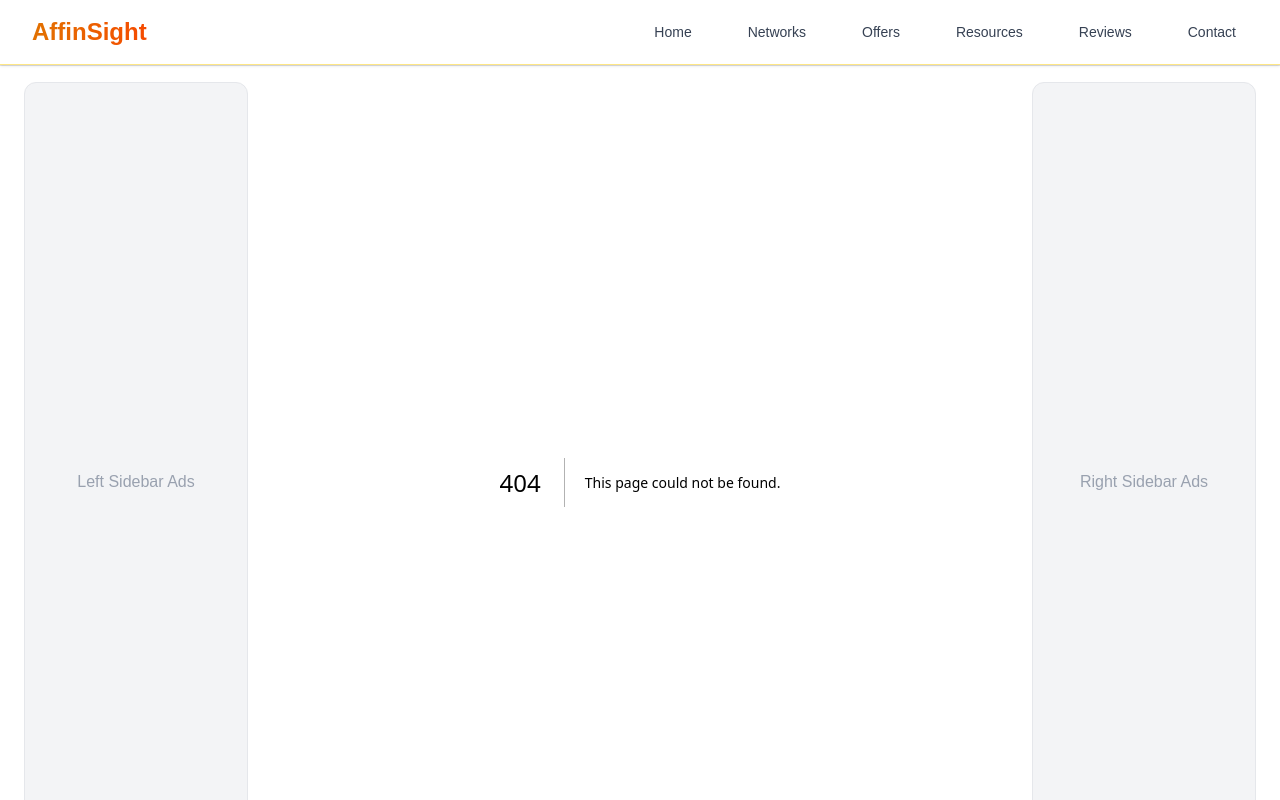
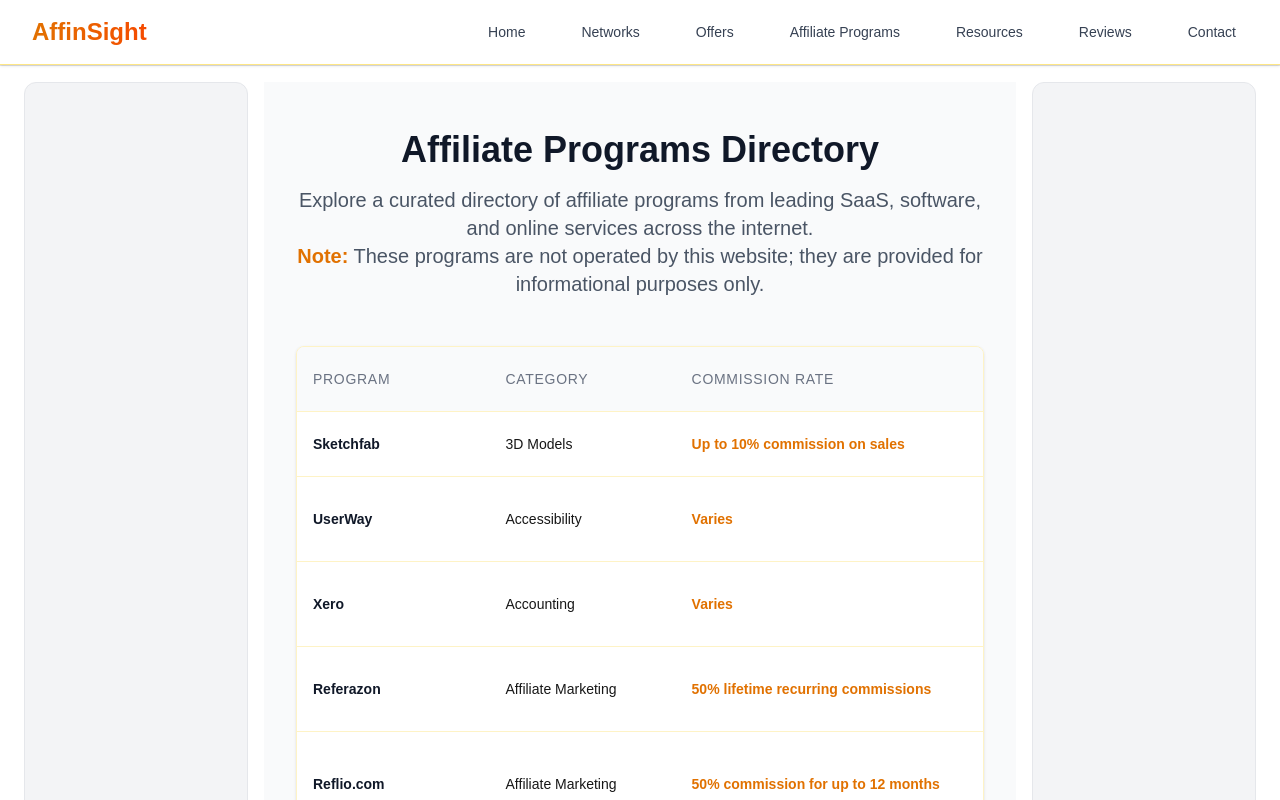
Before and after one commit to tishamishra/affinsight, a Next.js app: page /affiliate-programs in a window 1280 px wide. Before the commit this address had no page. Shown: the top 800 px of the page. Built offline with nearby package versions, Linux system fonts and the light colour scheme.

Commit message:
Move Affiliate Programs page to /affiliate-programs, update navigation, clarify page purpose

```diff
--- /dev/null
+++ b/src/app/affiliate-programs/page.tsx
@@ -0,0 +1,46 @@
+"use client";
+import affiliatePrograms from '@/data/affiliateprograms.json';
+
+export default function AffiliateProgramsPage() {
+  return (
+    <div className="min-h-screen bg-gray-50">
+      <div className="max-w-7xl mx-auto px-4 sm:px-6 lg:px-8 py-12">
+        <div className="text-center mb-12">
+          <h1 className="text-4xl font-bold text-gray-900 mb-4">Affiliate Programs Directory</h1>
+          <p className="text-xl text-gray-600 max-w-3xl mx-auto">
+            Explore a curated directory of affiliate programs from leading SaaS, software, and online services across the internet. <br />
+            <span className="text-amber-600 font-semibold">Note:</span> These programs are not operated by this website; they are provided for informational purposes only.
+          </p>
+        </div>
+        <div className="overflow-x-auto bg-white rounded-lg shadow border border-amber-100">
+          <table className="min-w-full divide-y divide-amber-100 text-sm">
+            <thead className="bg-gray-50">
+              <tr>
+                <th className="px-4 py-3 text-left font-medium text-gray-500 uppercase tracking-wider">Program</th>
+                <th className="px-4 py-3 text-left font-medium text-gray-500 uppercase tracking-wider">Category</th>
+                <th className="px-4 py-3 text-left font-medium text-gray-500 uppercase tracking-wider">Commission Rate</th>
+                <th className="px-4 py-3 text-left font-medium text-gray-500 uppercase tracking-wider">Cookie Duration</th>
+                <th className="px-4 py-3 text-left font-medium text-gray-500 uppercase tracking-wider">Description</th>
+                <th className="px-4 py-3 text-left font-medium text-gray-500 uppercase tracking-wider">Action</th>
+              </tr>
+            </thead>
+            <tbody className="bg-white divide-y divide-amber-100">
+              {affiliatePrograms.map((program, idx) => (
+                <tr key={idx}>
+                  <td className="px-4 py-3 whitespace-nowrap font-semibold text-gray-900">{program.Program}</td>
+                  <td className="px-4 py-3 whitespace-nowrap">{program.Category}</td>
+                  <td className="px-4 py-3 whitespace-nowrap text-amber-600 font-semibold">{program["Commission Rate"]}</td>
+                  <td className="px-4 py-3 whitespace-nowrap">{program["Cookie Duration"]}</td>
+                  <td className="px-4 py-3">{program.Description}</td>
+                  <td className="px-4 py-3 whitespace-nowrap">
+                    <a href="#" className="text-amber-600 hover:underline">{program.Action}</a>
+                  </td>
+                </tr>
+              ))}
+            </tbody>
+          </table>
+        </div>
+      </div>
+    </div>
+  );
+}
--- a/src/app/programs/page.tsx
+++ /dev/null
@@ -1,8 +0,0 @@
-export default function ProgramsPage() {
-  return (
-    <div className="py-8">
-      <h1 className="text-2xl font-bold mb-2">Affiliate Programs</h1>
-      <p className="text-gray-600">Browse all affiliate programs here. (Placeholder)</p>
-    </div>
-  );
-}
--- a/src/components/Navigation.tsx
+++ b/src/components/Navigation.tsx
@@ -7,6 +7,7 @@
   { name: "Home", href: "/" },
   { name: "Networks", href: "/networks" },
   { name: "Offers", href: "/offers" },
+  { name: "Affiliate Programs", href: "/affiliate-programs" },
   { name: "Resources", href: "/resources" },
   { name: "Reviews", href: "/reviews" },
   { name: "Contact", href: "/contact" },
```
